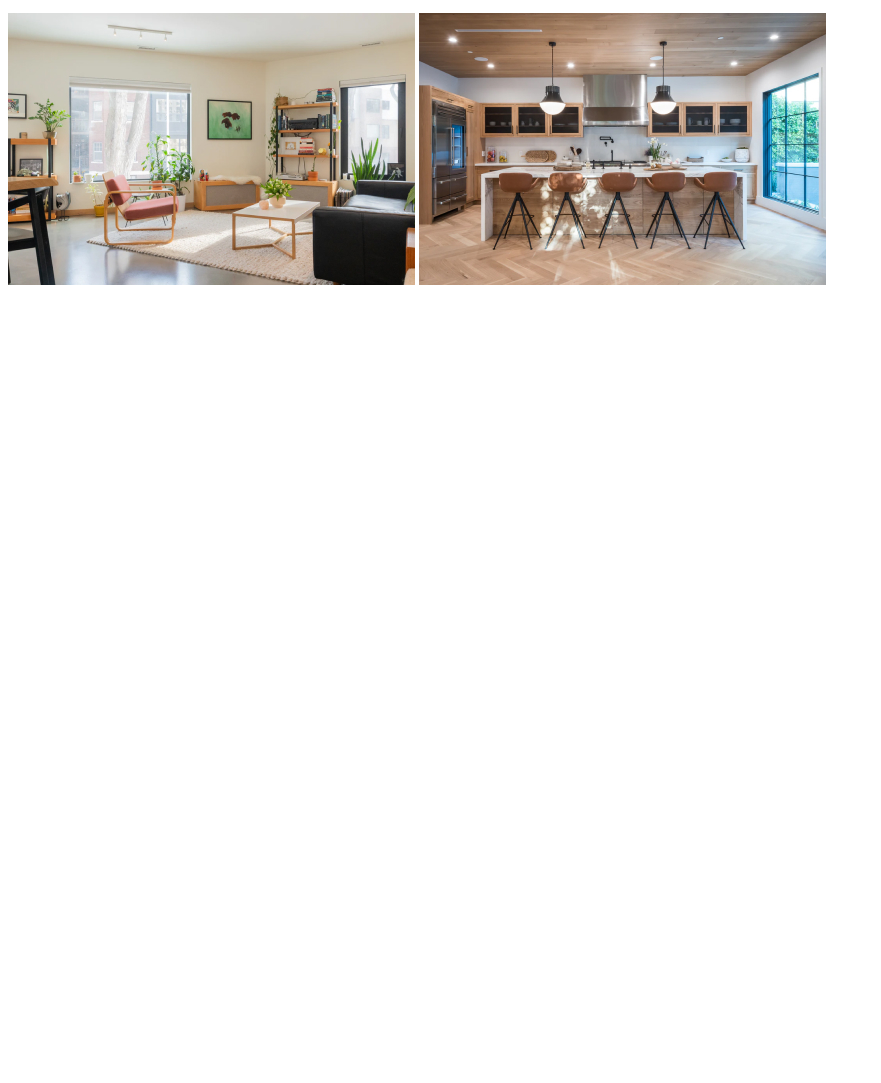
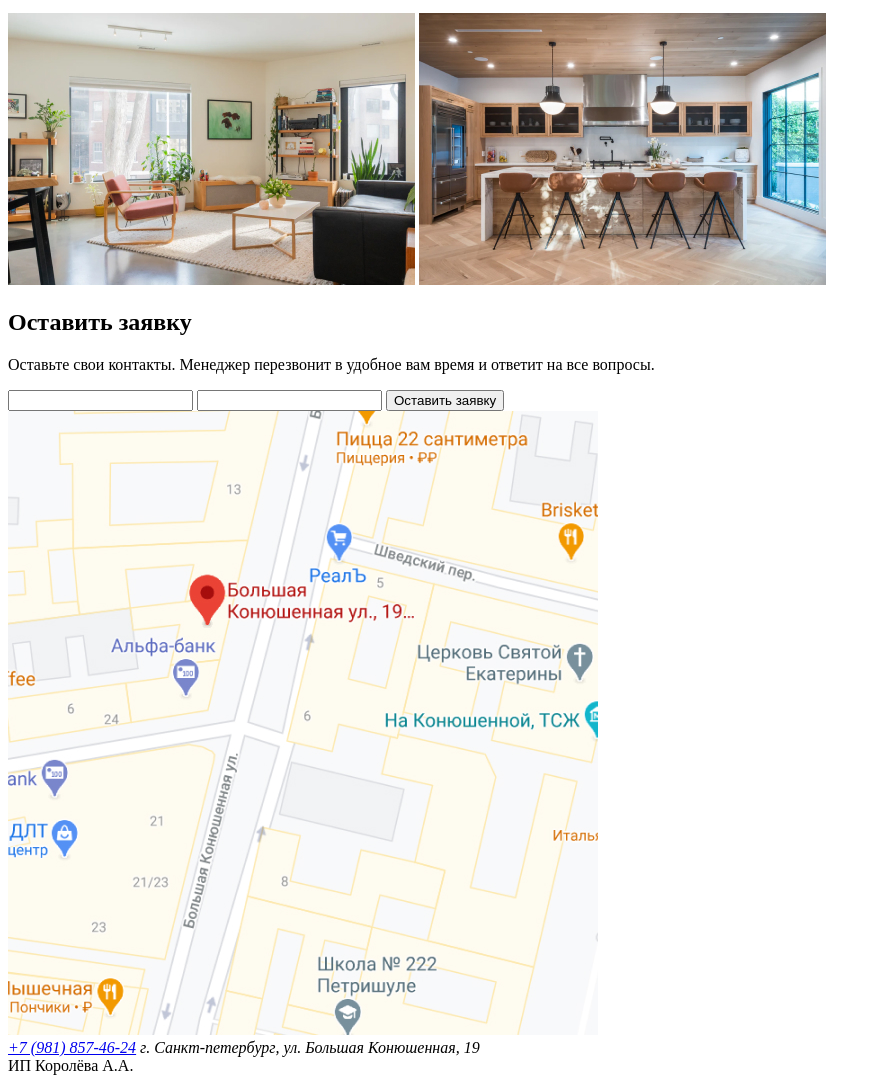
Before and after one commit to medvedium/zaverstayu, a plain HTML site: page index.html in a window 1280 px wide. Shown: the part 3844-4927 px from the top of the page, without its empty margins (0-881 px from the left). Before the commit the page ends 4141 px from the top, so only its background shows below. Drawn offline with Linux system fonts and the light colour scheme.

Commit message:
added section request and footer

```diff
--- a/index.html
+++ b/index.html
@@ -185,7 +185,32 @@
       </div>
     </div>
   </section>
+  <section class="request" id="request">
+    <div class="container">
+      <div class="request-form">
+        <form action="#">
+          <h2>Оставить заявку</h2>
+          <p>Оставьте свои контакты. Менеджер перезвонит
+            в удобное вам время и ответит на все вопросы.</p>
+          <input type="text">
+          <input type="tel">
+          <button type="submit">Оставить заявку</button>
+        </form>
+      </div>
+      <div class="request-map">
+        <img src="img/map.jpg" alt="Временная заглушка карты до подключения скриптов">
+      </div>
+    </div>
+  </section>
 </main>
-<footer class="footer"></footer>
+<footer class="footer">
+  <div class="container">
+    <address class="footer-contacts">
+      <a href="tel:+79818574624">+7 (981) 857-46-24</a>
+      <span>г. Санкт-петербург, ул. Большая Конюшенная, 19</span>
+    </address>
+    <div class="footer-organization">ИП Королёва А.А.</div>
+  </div>
+</footer>
 </body>
 </html>
```
Also changed, not shown: img/map.jpg (added).
